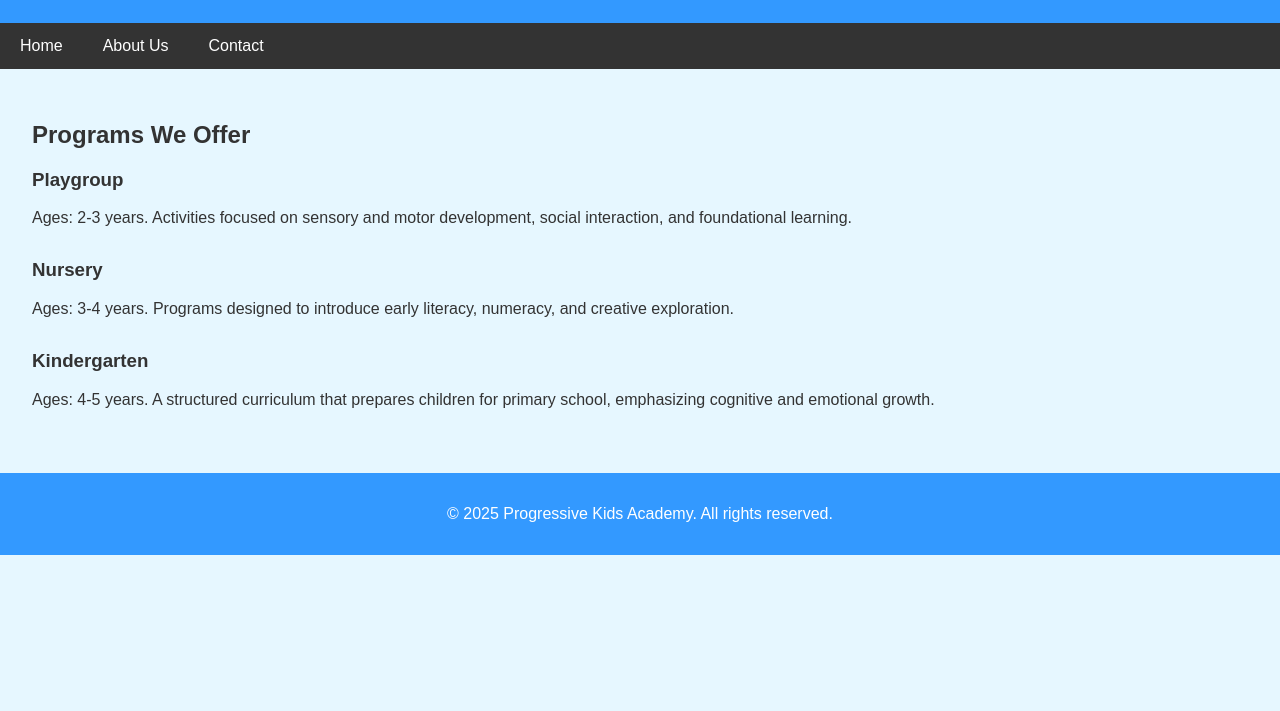
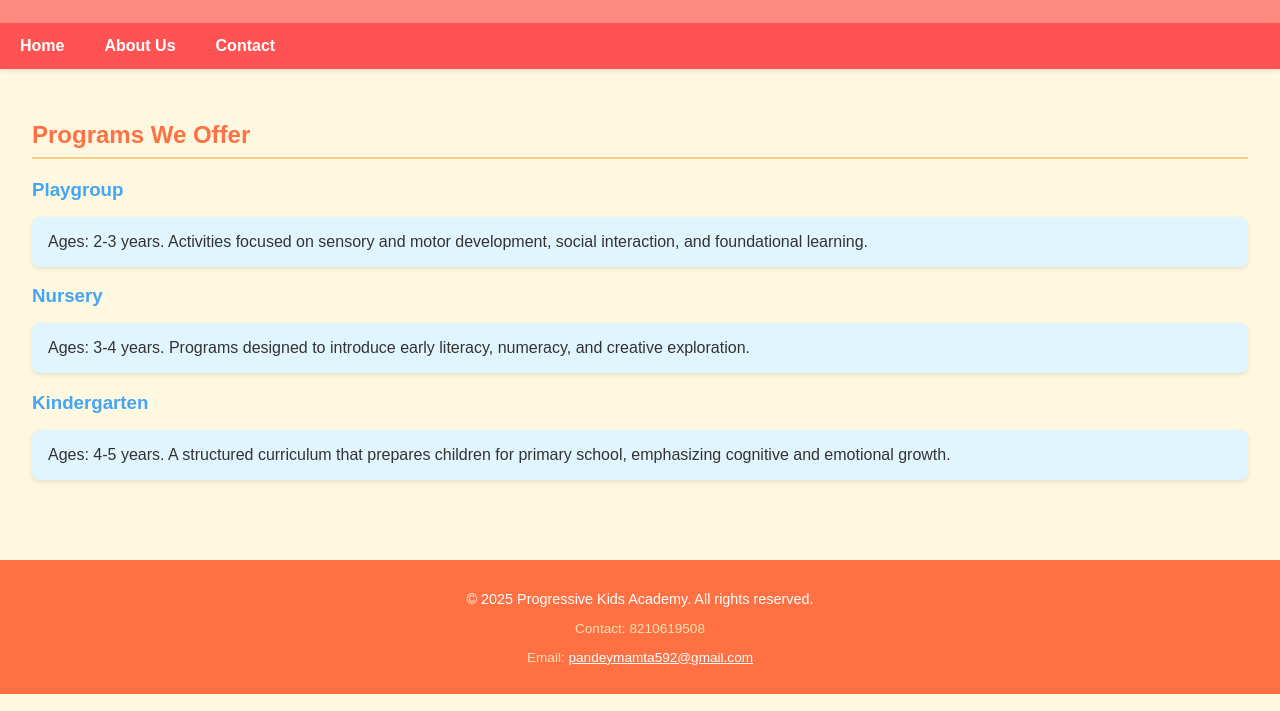
Before and after one commit to aryavats2/progressive-kids-academy, a plain HTML site: page contact.html in a window 1280 px wide. Shown: the part 89-800 px from the top of the page. Drawn offline with Linux system fonts and the light colour scheme.

Commit message:
Update contact.html

```diff
--- a/contact.html
+++ b/contact.html
@@ -9,20 +9,22 @@
             font-family: Arial, sans-serif;
             margin: 0;
             padding: 0;
-            background-color: #e6f7ff;
+            background-color: #fff8e1; /* Soft cream background for warmth */
             color: #333;
         }
 
         header {
-            background-color: #3399ff;
+            background-color: #ff8a80; /* Vibrant coral pink for header */
             color: white;
             padding: 1rem 0;
             text-align: center;
+            box-shadow: 0 4px 6px rgba(0, 0, 0, 0.1);
         }
 
         nav {
-            background-color: #333;
+            background-color: #ff5252; /* Bold red for navigation bar */
             overflow: hidden;
+            box-shadow: 0 2px 4px rgba(0, 0, 0, 0.1);
         }
 
         nav a {
@@ -32,25 +34,51 @@
             text-align: center;
             padding: 14px 20px;
             text-decoration: none;
+            font-weight: bold;
+            transition: background-color 0.3s ease;
         }
 
         nav a:hover {
-            background-color: #3399ff;
+            background-color: #ffcc80; /* Soft orange hover effect */
+            color: #333;
         }
 
         .content {
             padding: 2rem;
         }
 
-        .program {
-            margin-bottom: 2rem;
+        h2 {
+            color: #ff7043; /* Bright orange for main headings */
+            border-bottom: 2px solid #ffcc80;
+            padding-bottom: 0.5rem;
+        }
+
+        .program h3 {
+            color: #42a5f5; /* Sky blue for subheadings */
+            margin-bottom: 0.5rem;
+        }
+
+        .program p {
+            background-color: #e1f5fe; /* Light blue background for program descriptions */
+            padding: 1rem;
+            border-radius: 8px;
+            box-shadow: 0 2px 4px rgba(0, 0, 0, 0.1);
+            margin-bottom: 1rem;
         }
 
         footer {
             text-align: center;
             padding: 1rem;
-            background-color: #3399ff;
+            background-color: #ff7043; /* Bright orange for footer */
             color: white;
+            margin-top: 2rem;
+            font-size: 0.9rem;
+        }
+
+        .contact-info {
+            margin-top: 0.5rem;
+            font-size: 0.85rem;
+            color: #ffe0b2; /* Light cream for contact info */
         }
     </style>
 </head>
@@ -83,6 +111,10 @@
 
     <footer>
         <p>&copy; 2025 Progressive Kids Academy. All rights reserved.</p>
+        <div class="contact-info">
+            <p>Contact: 8210619508</p>
+            <p>Email: <a href="mailto:pandeymamta592@gmail.com" style="color: white; text-decoration: underline;">pandeymamta592@gmail.com</a></p>
+        </div>
     </footer>
 </body>
 </html>
```
